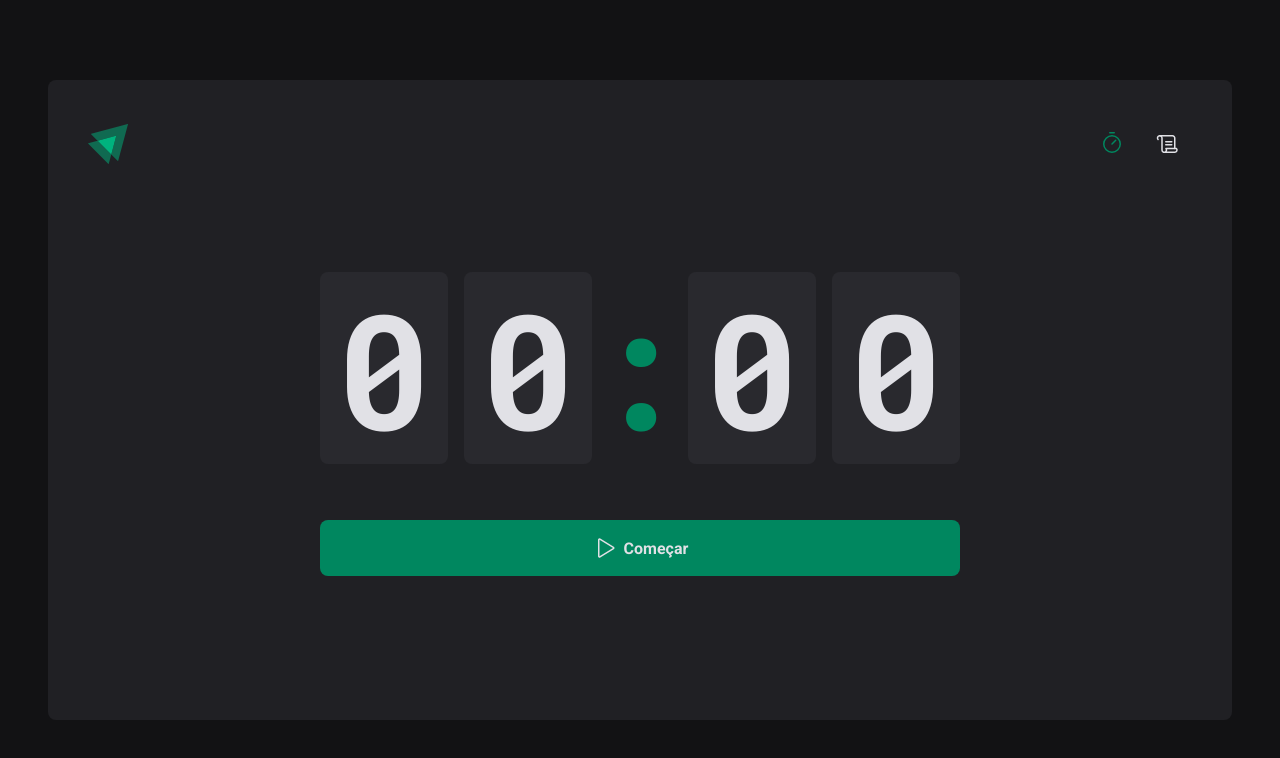
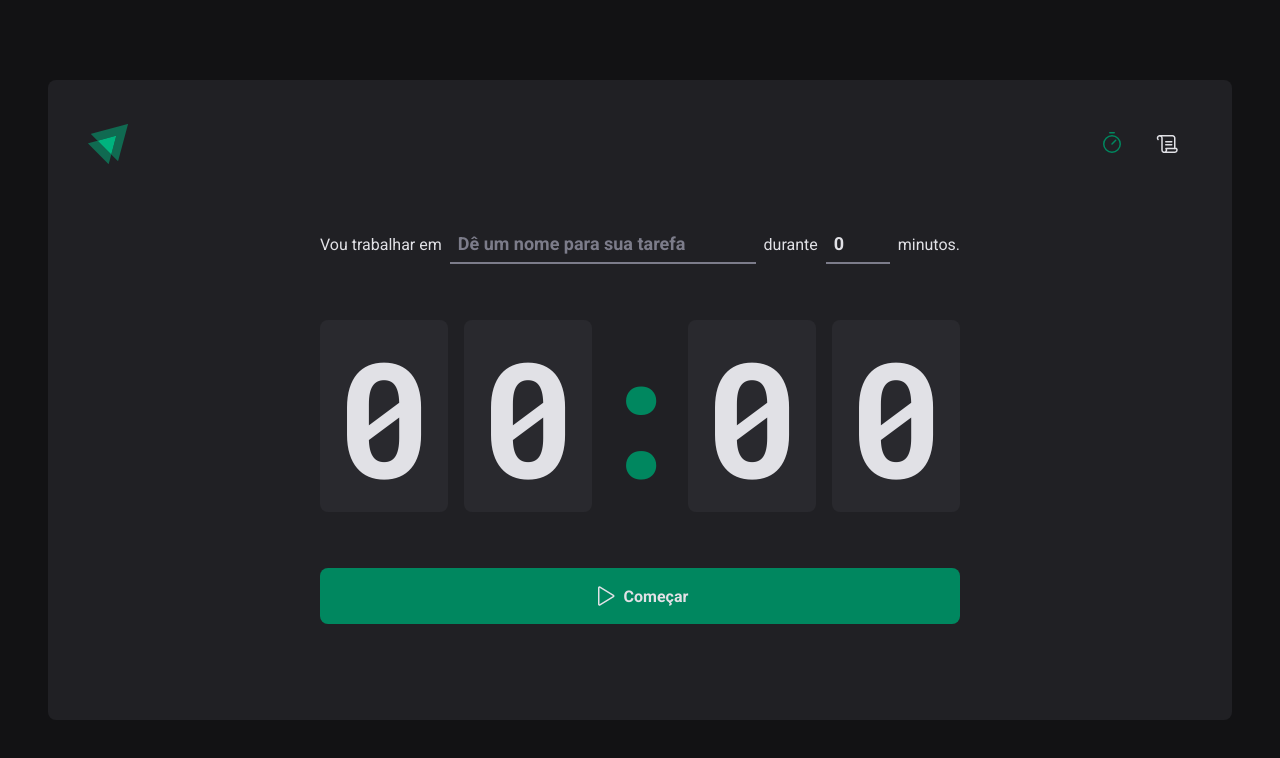
Before and after one commit to joaopelisson/ReactJS_IgniteTimer, a React (Vite) app: page / in a window 1280 px wide. Shown: the top 758 px of the page. Built offline with nearby package versions, Linux system fonts and the light colour scheme.

Commit message:
refactor: add context in form

```diff
--- a/src/pages/Home/components/Countdown/index.tsx
+++ b/src/pages/Home/components/Countdown/index.tsx
@@ -1,12 +1,11 @@
-import { useContext, useEffect, useState } from "react";
+import { useContext, useEffect } from "react";
 import { CountdownContainer, Separator } from "./styles";
 import { differenceInSeconds } from "date-fns";
 import { CyclesContext } from "../..";
 
 
 export function Countdown() {
-    const {activeCycle, activeCycleId, markCurrentCycleAsFinished} = useContext(CyclesContext)
-    const [amountSecondsPassed, setAmountSecondsPassed] = useState(0);
+    const {activeCycle, activeCycleId, amountSecondsPassed, markCurrentCycleAsFinished, setSecondsPassed} = useContext(CyclesContext)
     const totalSeconds = activeCycle ? activeCycle.minutesAmount * 60 : 0;
 
     const currentSeconds = activeCycle ? totalSeconds - amountSecondsPassed : 0;
@@ -35,10 +34,10 @@ export function Countdown() {
                 if (differenceSeconds >= totalSeconds) {
                     markCurrentCycleAsFinished();
 
-                    setAmountSecondsPassed(totalSeconds);
+                    setSecondsPassed(totalSeconds);
                     clearInterval(interval);
                 } else {
-                    setAmountSecondsPassed(differenceSeconds)
+                    setSecondsPassed(differenceSeconds)
                 }
 
 
@@ -47,7 +46,7 @@ export function Countdown() {
         return () => {
             clearInterval(interval)
         }
-    }, [activeCycle, totalSeconds, activeCycleId, markCurrentCycleAsFinished]);
+    }, [activeCycle, totalSeconds, activeCycleId, markCurrentCycleAsFinished, setSecondsPassed]);
 
     return (
         <CountdownContainer>
--- a/src/pages/Home/components/NewCycleForm/index.tsx
+++ b/src/pages/Home/components/NewCycleForm/index.tsx
@@ -1,27 +1,11 @@
 import { FormContainer, MinutesAmountInput, TaskInput } from "./styles";
-import { useForm } from 'react-hook-form';
-import { zodResolver } from '@hookform/resolvers/zod'
-import * as zod from 'zod'
-
-const newCycleFormValidationSchema = zod.object({
-    task: zod.string().min(1, 'Informe a tarefa'),
-    minutesAmount: zod.number()
-        .min(5, 'O ciclo precisa ser no mínimo de 60 minutos.')
-        .max(60, 'O ciclo precisa ser no máximo de 60 minutos.'),
-})
-
-type newCycleFormData = zod.infer<typeof newCycleFormValidationSchema>
-
+import { useContext } from "react";
+import { CyclesContext } from "../..";
+import {useFormContext} from 'react-hook-form';
 
 export function NewCycleForm() {
-    const { register, handleSubmit, watch, reset } = useForm<newCycleFormData>({
-        resolver: zodResolver(newCycleFormValidationSchema),
-        defaultValues: {
-            task: '',
-            minutesAmount: 0,
-        }
-    })
-
+    const {activeCycle} = useContext(CyclesContext);
+    const {register} = useFormContext();
 
     return (
         <FormContainer>
--- a/src/pages/Home/index.tsx
+++ b/src/pages/Home/index.tsx
@@ -1,9 +1,11 @@
 import { HandPalm, Play } from "phosphor-react";
 import { HomeContainer, StartCountDownButton, StopCountdownButton } from "./styles";
-import { createContext, useEffect, useState } from "react";
-import { differenceInSeconds } from "date-fns";
+import { createContext, useState } from "react";
 import { NewCycleForm } from "./components/NewCycleForm";
 import { Countdown } from "./components/Countdown";
+import { useForm, FormProvider } from 'react-hook-form';
+import { zodResolver } from '@hookform/resolvers/zod'
+import * as zod from 'zod'
 
 interface Cycle {
     id: string;
@@ -17,32 +19,56 @@ interface Cycle {
 interface CyclesContextType {
     activeCycle: Cycle | undefined;
     activeCycleId: string | null;
+    amountSecondsPassed: number;
     markCurrentCycleAsFinished: () => void;
+    setSecondsPassed: (seconds: number) => void;
 }
 
-export const CyclesContext = createContext({} as CyclesContextType)
+export const CyclesContext = createContext({} as CyclesContextType);
+
+
+const newCycleFormValidationSchema = zod.object({
+    task: zod.string().min(1, 'Informe a tarefa'),
+    minutesAmount: zod.number()
+        .min(5, 'O ciclo precisa ser no mínimo de 60 minutos.')
+        .max(60, 'O ciclo precisa ser no máximo de 60 minutos.'),
+})
+
+type newCycleFormData = zod.infer<typeof newCycleFormValidationSchema>
 
 export function Home() {
     const [cycles, setCycles] = useState<Cycle[]>([]);
     const [activeCycleId, setActiveCycleId] = useState<string | null>(null);
+    const [amountSecondsPassed, setAmountSecondsPassed] = useState(0);
 
 
-    // function handleCreateNewCycle(data: newCycleFormData) {
-    //     const id = String(new Date().getTime());
+    const newCycleForm = useForm<newCycleFormData>({
+        resolver: zodResolver(newCycleFormValidationSchema),
+        defaultValues: {
+            task: '',
+            minutesAmount: 0,
+        }
+    });
 
-    //     const newCycle: Cycle = {
-    //         id,
-    //         minutesAmount: data.minutesAmount,
-    //         task: data.task,
-    //         startDate: new Date()
-    //     };
+    const { handleSubmit, watch, reset} = newCycleForm;
 
-    //     setCycles((state) => [...state, newCycle]);
-    //     setActiveCycleId(id);
-    //     setAmountSecondsPassed(0);
 
-    //     reset();
-    // }
+    function handleCreateNewCycle(data: newCycleFormData) {
+        const id = String(new Date().getTime());
+
+        const newCycle: Cycle = {
+            id,
+            minutesAmount: data.minutesAmount,
+            task: data.task,
+            startDate: new Date()
+        };
+
+        setCycles((state) => [...state, newCycle]);
+        setActiveCycleId(id);
+        setAmountSecondsPassed(0);
+
+        reset();
+    }
 
     function handleInterruptCycle() {
         setCycles(state => state.map(cycle => {
@@ -68,16 +94,22 @@ export function Home() {
 
     }
 
+    function setSecondsPassed(seconds: number){
+        setAmountSecondsPassed(seconds);
+    }
+
     const activeCycle = cycles.find(cycle => cycle.id == activeCycleId);
 
-    // const task = watch('task');
-    // const isSubmitDisabled = !task
+    const task = watch('task');
+    const isSubmitDisabled = !task
 
     return (
         <HomeContainer>
-            <form /* onSubmit={handleSubmit(handleCreateNewCycle)} */ action="">
-                <CyclesContext.Provider value={{ activeCycle, activeCycleId, markCurrentCycleAsFinished }}>
-                    {/* <NewCycleForm /> */}
+            <form onSubmit={handleSubmit(handleCreateNewCycle)} action="">
+                <CyclesContext.Provider value={{ activeCycle, activeCycleId, amountSecondsPassed, markCurrentCycleAsFinished, setSecondsPassed }}>
+                    <FormProvider {...newCycleForm}>
+                        <NewCycleForm />
+                    </FormProvider>
                     <Countdown />
                 </CyclesContext.Provider>
                 {activeCycle ? (
@@ -86,7 +118,7 @@ export function Home() {
                         Interromper
                     </StopCountdownButton>
                 ) : (
-                    <StartCountDownButton /* disabled={isSubmitDisabled} */ type="submit">
+                    <StartCountDownButton type="submit">
                         <Play size={24} />
                         Começar
                     </StartCountDownButton>
```
